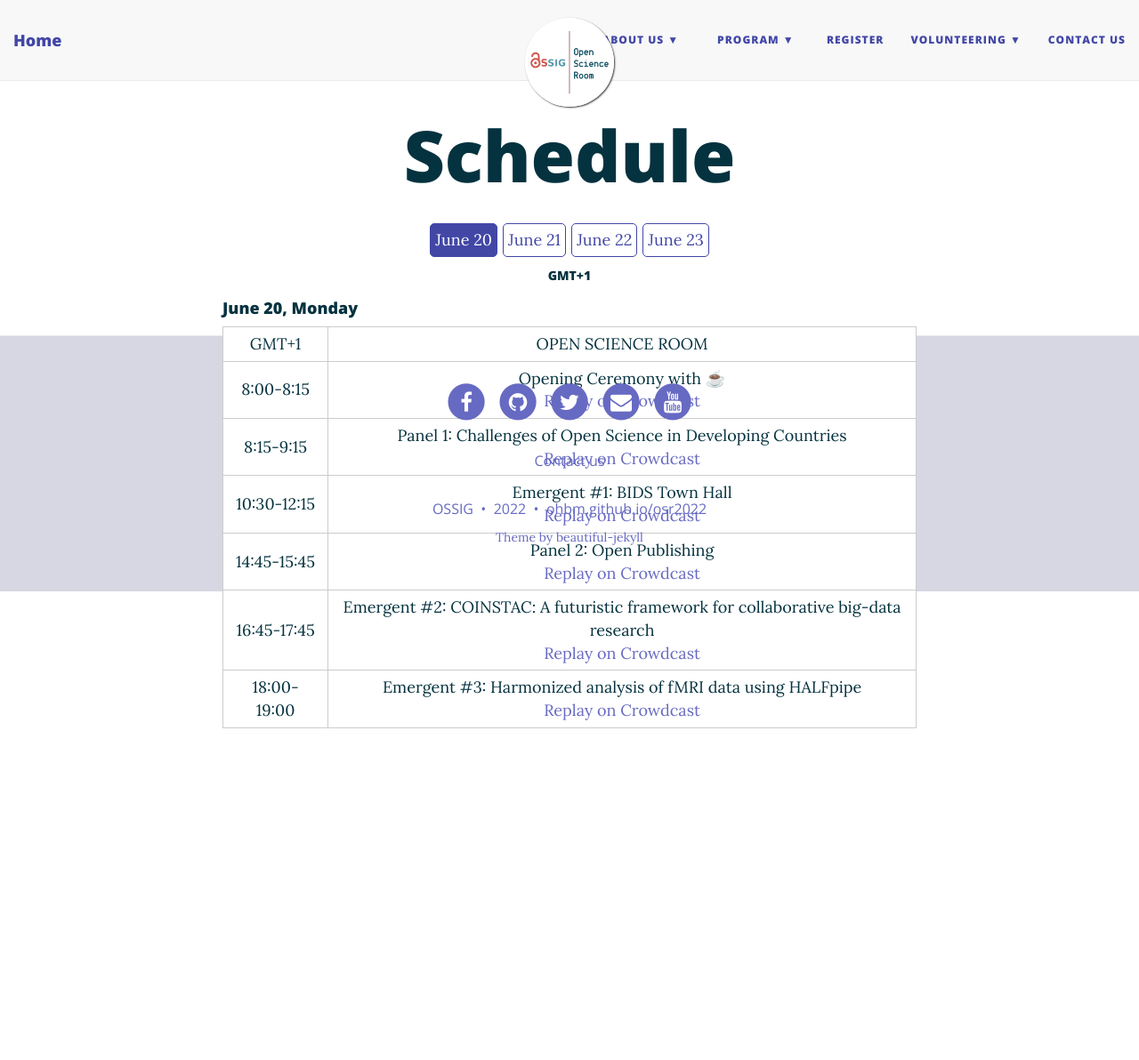
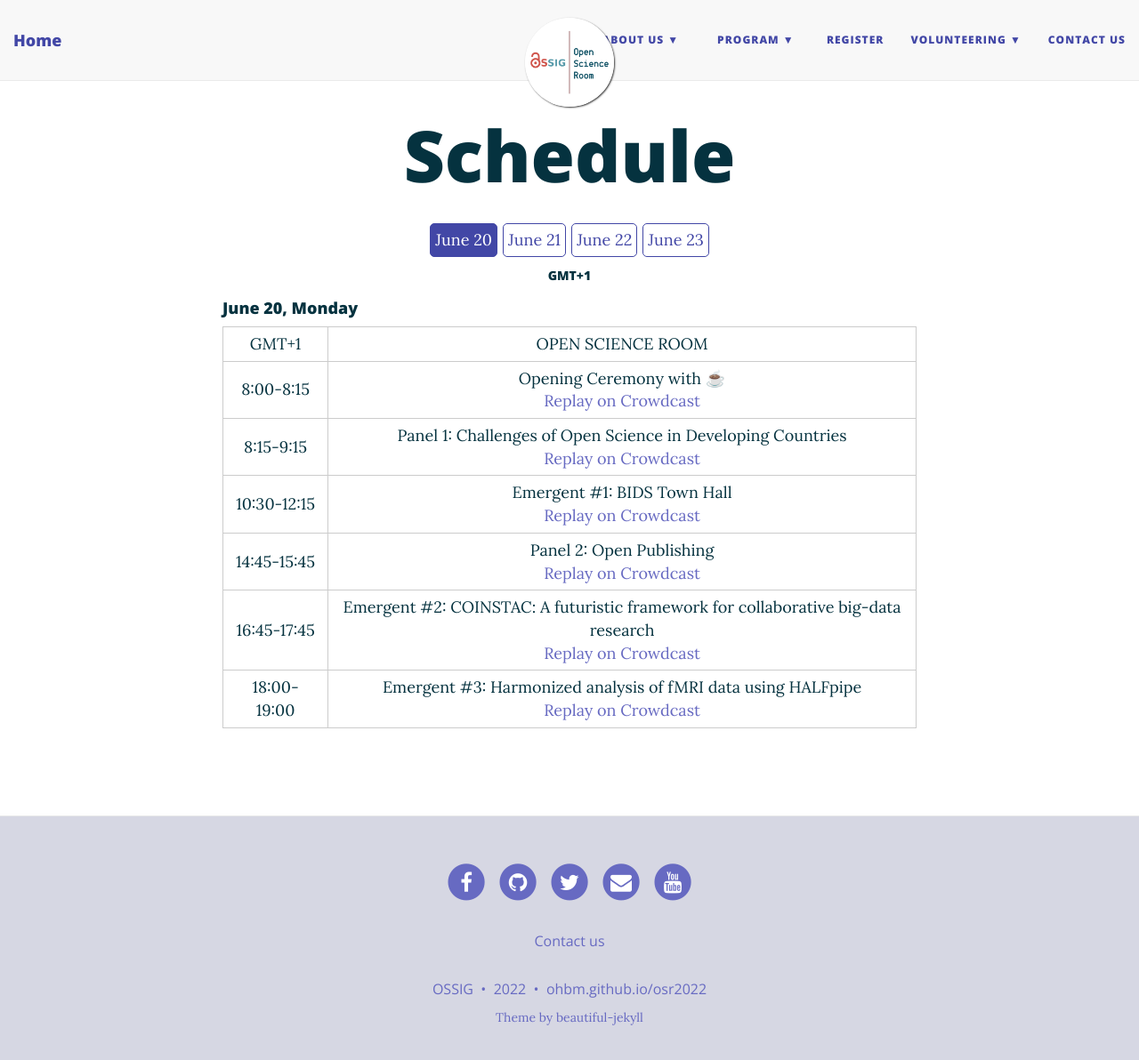
Before and after one commit to ohbm/osr2023, a Jekyll site: the page built from schedule.md, in a window 1280 px wide and 1205 px high. Shown: the top 1192 px of the window at 89% size. Built offline with Jekyll 4.4.1, drawn with Linux system fonts in a browser that asks for light colours; nearby versions of some CDN libraries.

Commit message:
minor fix

```diff
--- a/schedule.md
+++ b/schedule.md
@@ -256,8 +256,8 @@
 
 </div>
 
-<!-- <div class="schedule-leave-space-before-footer">
-    <a href="https://calendar.google.com/calendar/u/0?cid=MjQydjZtZGFpcWQydWM0YzVlNDcxazA2Nm9AZ3JvdXAuY2FsZW5kYXIuZ29vZ2xlLmNvbQ" target="_blank">CLICK HERE to add the OSR schedule to your Google calendar!</a>
+<div class="schedule-leave-space-before-footer">
+<!--     <a href="https://calendar.google.com/calendar/u/0?cid=MjQydjZtZGFpcWQydWM0YzVlNDcxazA2Nm9AZ3JvdXAuY2FsZW5kYXIuZ29vZ2xlLmNvbQ" target="_blank">CLICK HERE to add the OSR schedule to your Google calendar!</a> -->
 </div>
 
-<script>!function(d,s,id){var js,fjs=d.getElementsByTagName(s)[0];if(!d.getElementById(id)){js=d.createElement(s);js.id=id;js.src='https://plugins.eventable.com/eventable.js';fjs.parentNode.insertBefore(js,fjs);}}(document,'script', 'eventable-script');</script> -->
+<script>!function(d,s,id){var js,fjs=d.getElementsByTagName(s)[0];if(!d.getElementById(id)){js=d.createElement(s);js.id=id;js.src='https://plugins.eventable.com/eventable.js';fjs.parentNode.insertBefore(js,fjs);}}(document,'script', 'eventable-script');</script>
```
